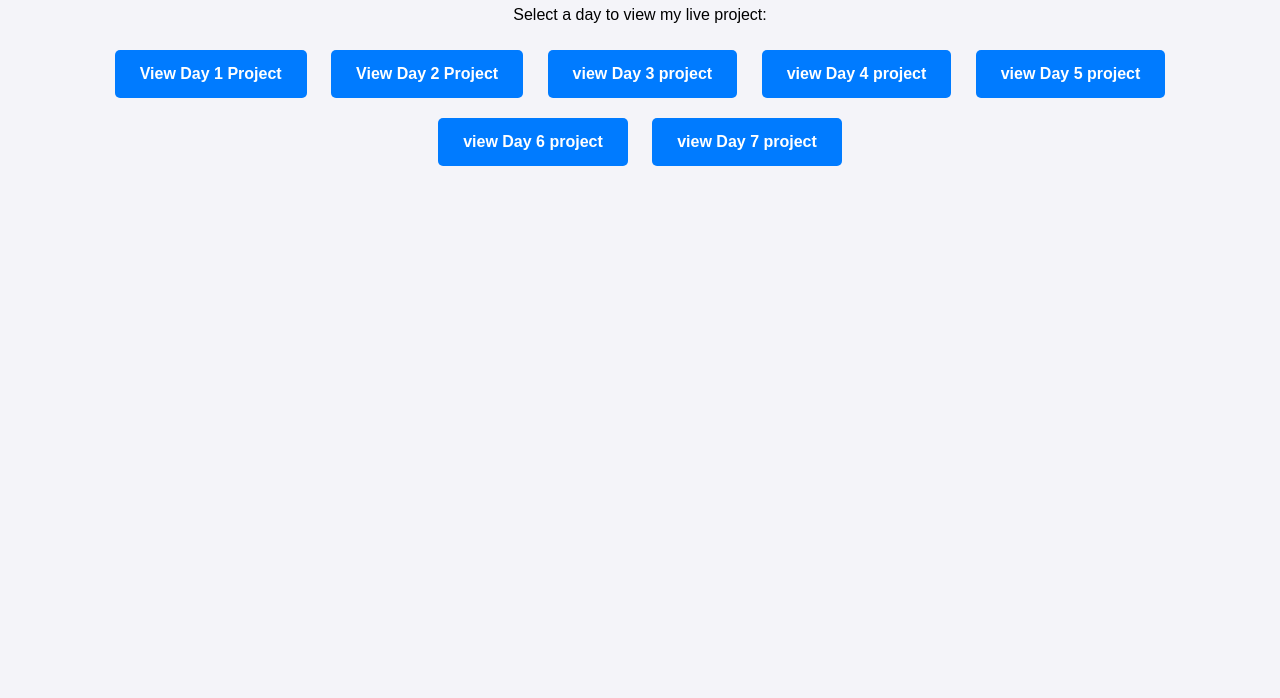
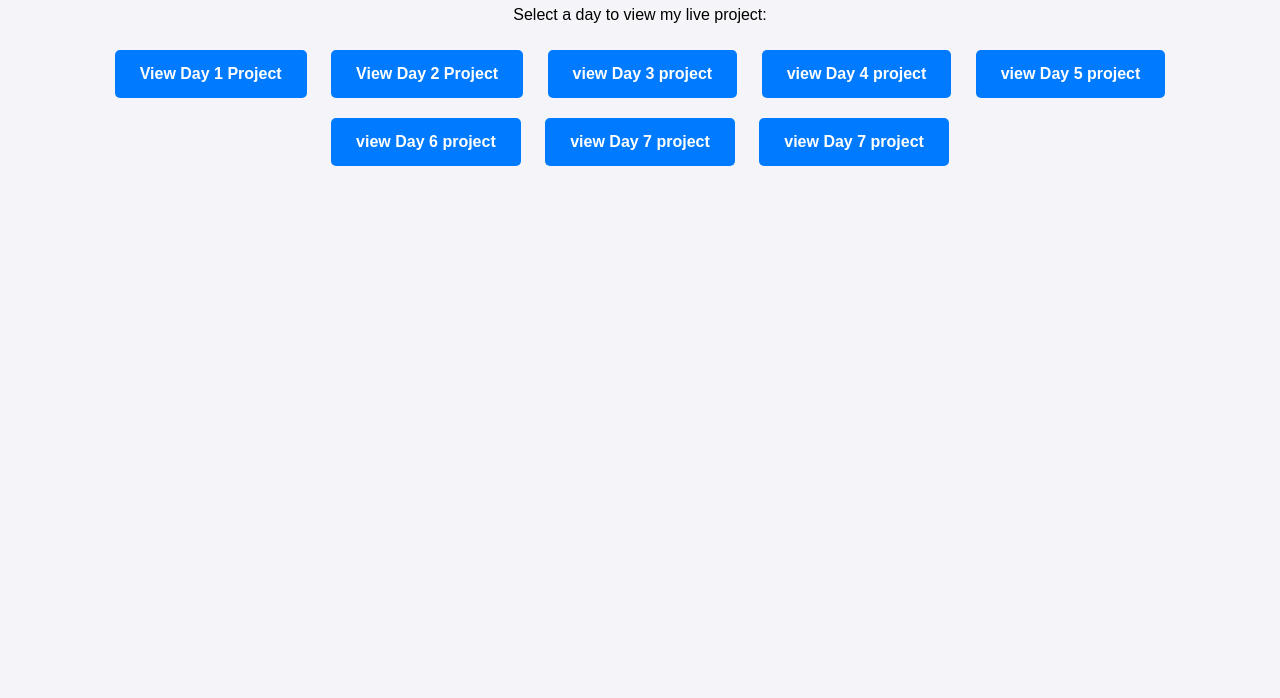
Before and after one commit to ankitsingh085432-afk/my-web-development, a website: page index.html in a window 1280 px wide. Shown: the part 102-800 px from the top of the page. Drawn offline with Linux system fonts and the light colour scheme.

Commit message:
Restaurent

```diff
--- a/index.html
+++ b/index.html
@@ -22,5 +22,6 @@
     <a href="./day5/index5.html">view Day 5 project</a>
     <a href="./day6/index6.html">view Day 6 project</a>
     <a href="./day7/index7.html">view Day 7 project</a>
+    <a href="./day8/index8.html">view Day 7 project</a>
 </body>
 </html>
```
Also changed, not shown: day8/index8.html (renamed from day8/index2.html).
